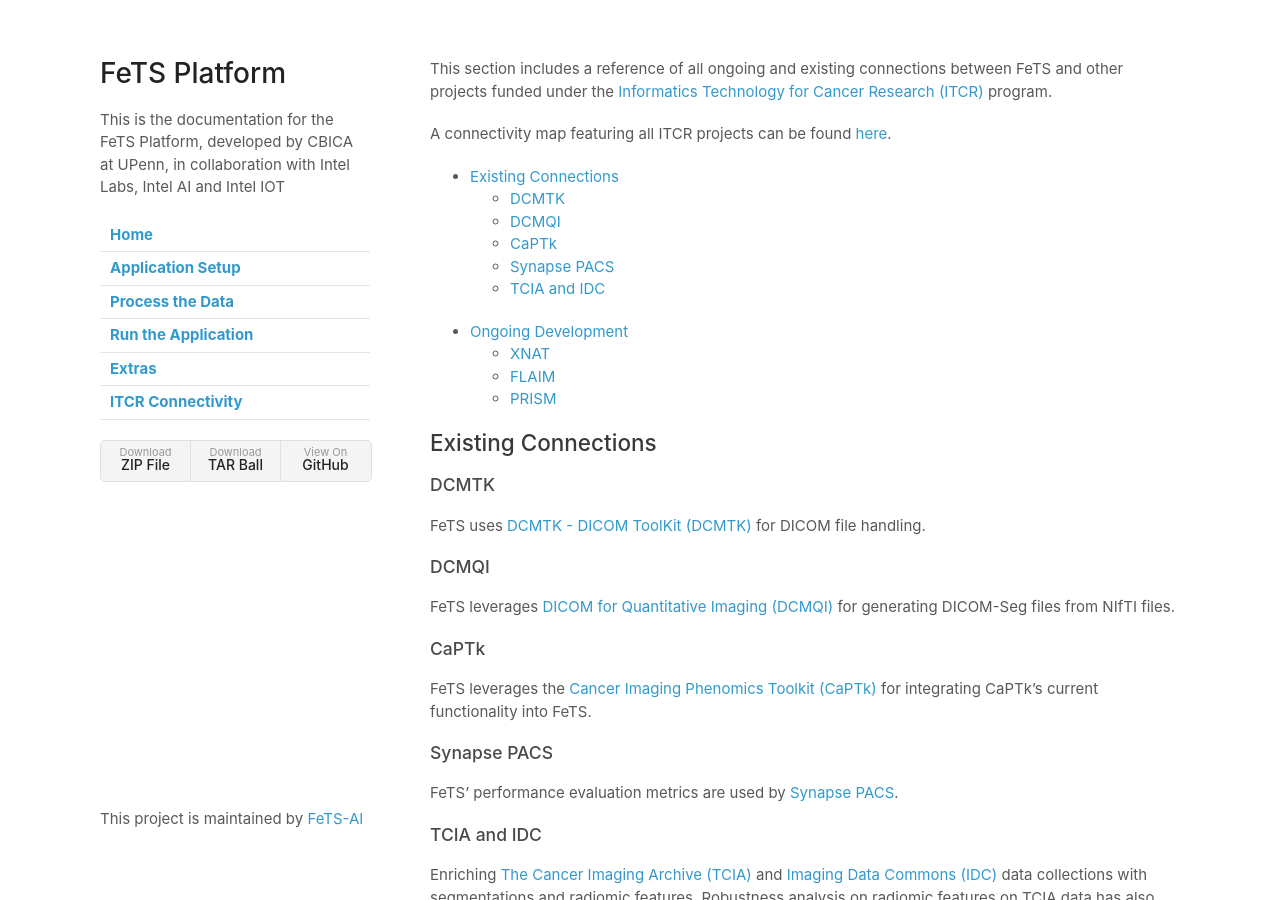
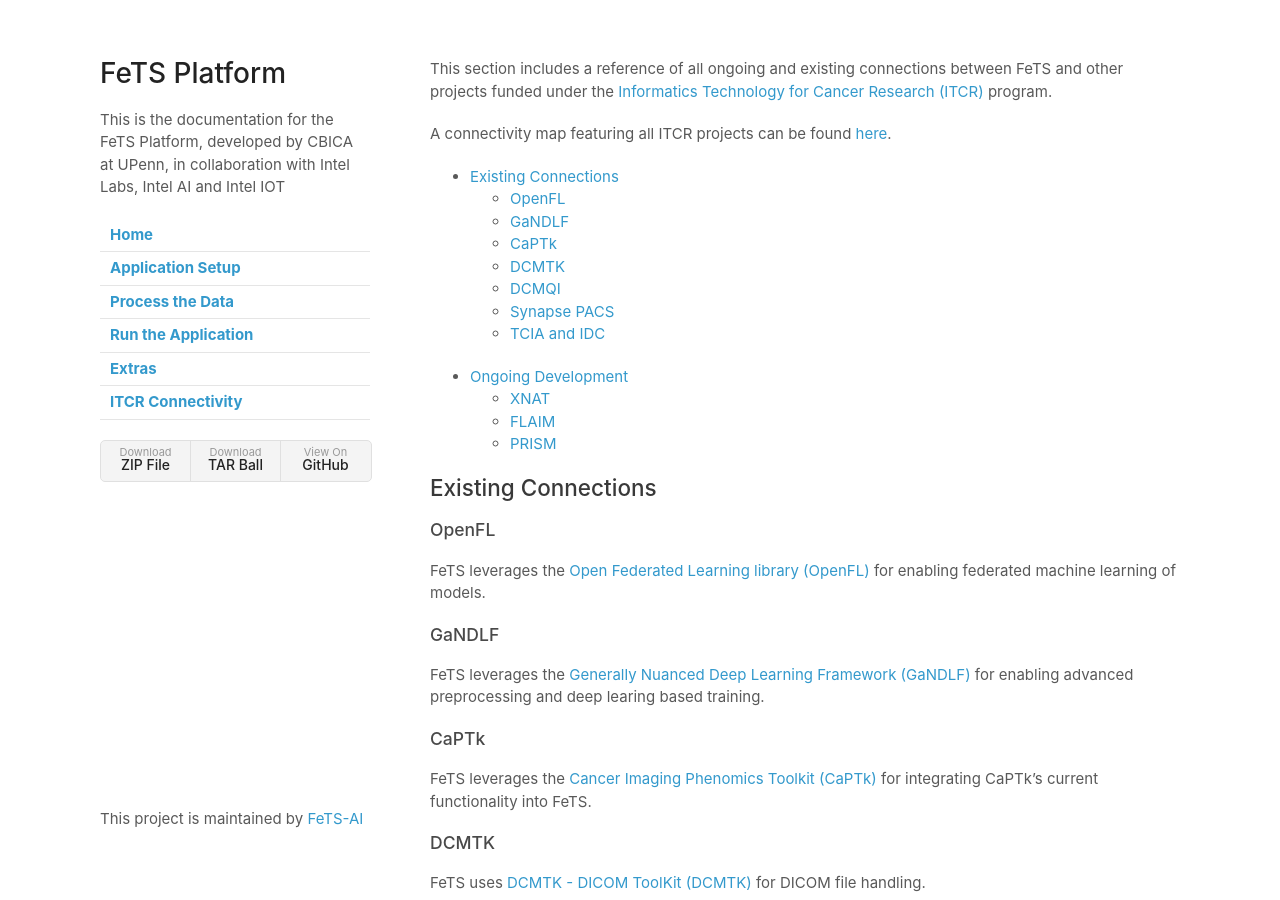
Before and after one commit to FeTS-AI/Front-End, a Jekyll site: the page built from docs/itcr_connectivity.md, in a window 1280 px wide and 900 px high. Built offline with Jekyll 4.4.1, drawn with Linux system fonts in a browser that asks for light colours; our own code applies the rules of GitHub Pages for plain Markdown files.

Commit message:
Update itcr_connectivity.md

```diff
--- a/docs/itcr_connectivity.md
+++ b/docs/itcr_connectivity.md
@@ -4,9 +4,11 @@
 A connectivity map featuring all ITCR projects can be found [here](https://www.ndexbio.org/#/network/04c0a7e8-af92-11e7-94d3-0ac135e8bacf).
 
 - [Existing Connections](#existing-connections)
+	- [OpenFL](#openfl)
+	- [GaNDLF](#gandlf)
+	- [CaPTk](#captk)
 	- [DCMTK](#dcmtk)
 	- [DCMQI](#dcmqi)
-	- [CaPTk](#captk)
 	- [Synapse PACS](#synapse-pacs)
 	- [TCIA and IDC](#tcia-and-idc)
 - [Ongoing Development](#ongoing-development)
@@ -16,14 +18,20 @@
 
 ##  Existing Connections
 
+### OpenFL
+FeTS leverages the [Open Federated Learning library (OpenFL)](https://github.com/securefederatedai/openfl) for enabling federated machine learning of models.
+
+### GaNDLF
+FeTS leverages the [Generally Nuanced Deep Learning Framework (GaNDLF)](https://gandlf.org/) for enabling advanced preprocessing and deep learing based training.
+
+### CaPTk
+FeTS leverages the [Cancer Imaging Phenomics Toolkit (CaPTk)](https://www.med.upenn.edu/cbica/captk) for integrating CaPTk's current functionality into FeTS.
+
 ### DCMTK
 FeTS uses [DCMTK - DICOM ToolKit (DCMTK)](https://dicom.offis.de/dcmtk.php.en) for DICOM file handling.
 
 ### DCMQI
 FeTS leverages [DICOM for Quantitative Imaging (DCMQI)](http://qiicr.org/dcmqi-guide/tutorials/intro.html) for generating DICOM-Seg files from NIfTI files.
-
-### CaPTk
-FeTS leverages the [Cancer Imaging Phenomics Toolkit (CaPTk)](https://www.med.upenn.edu/cbica/captk) for integrating CaPTk's current functionality into FeTS.
 
 ### Synapse PACS
 FeTS' performance evaluation metrics are used by [Synapse PACS](https://www.synapse.org/).
```
